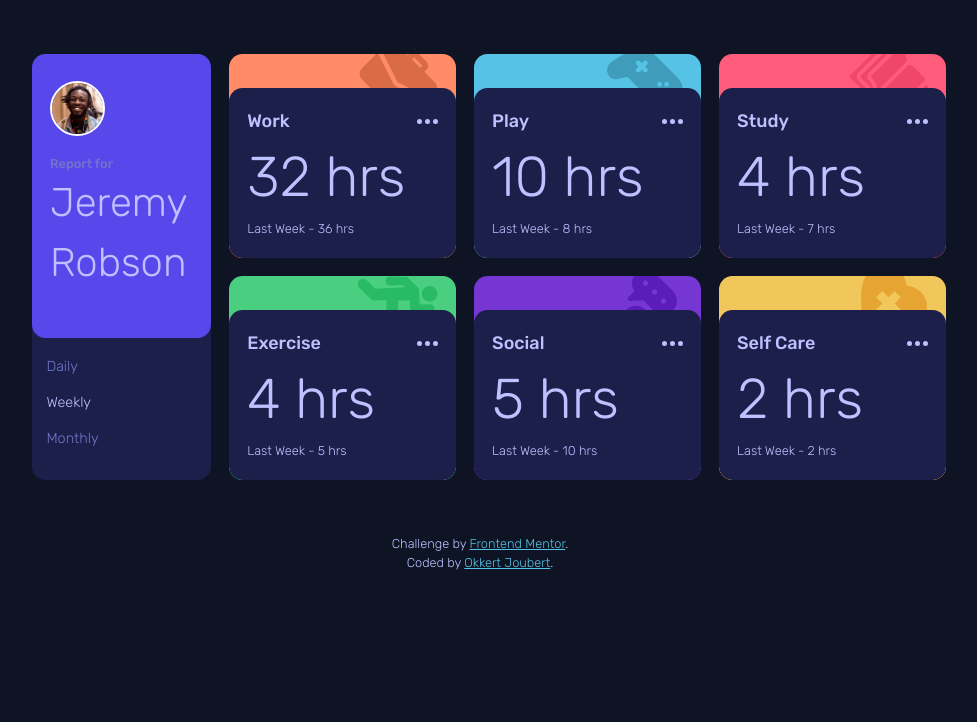
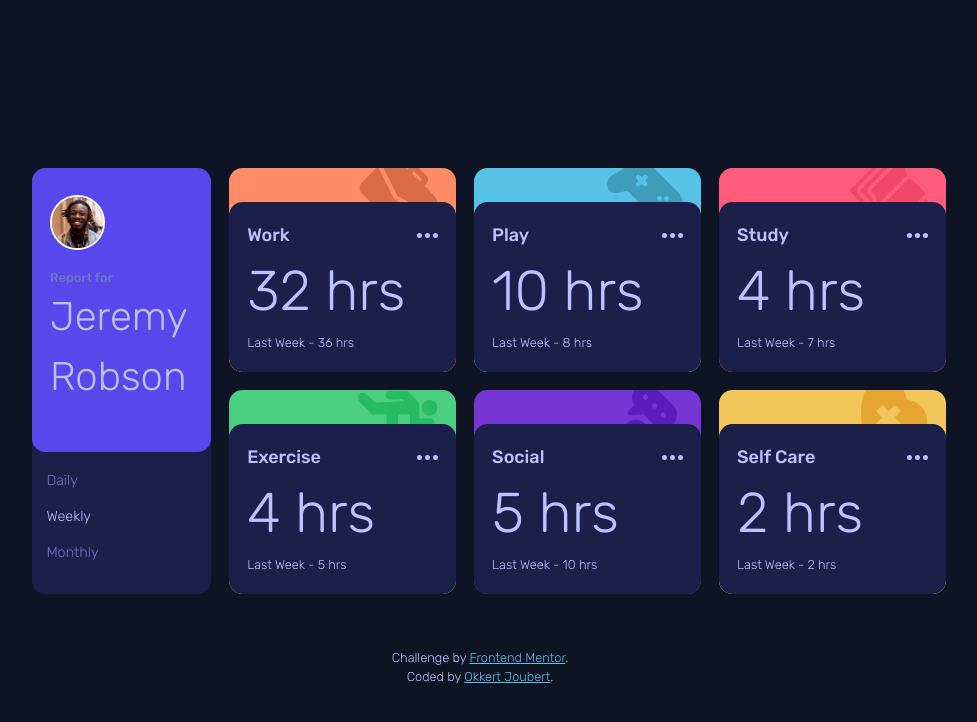
Before and after one commit to Okkie14/time-tracking-dashboard, a plain HTML site: page index.html in a window 1280 px wide. Shown: the whole page, without its empty margins (160-1137 px from the left). Drawn offline with Linux system fonts and the light colour scheme.

Commit message:
Centered the content vertically

```diff
--- a/style.css
+++ b/style.css
@@ -39,6 +39,8 @@ body {
     font-weight: var(--fw-normal);
     font-family: var(--ff);
     background-color: var(--very-dark-blue);
+    height: 100dvh;
+    align-content: center;
 }
 /* 5. Improve media defaults */
 img, picture, video, canvas, svg {
```
